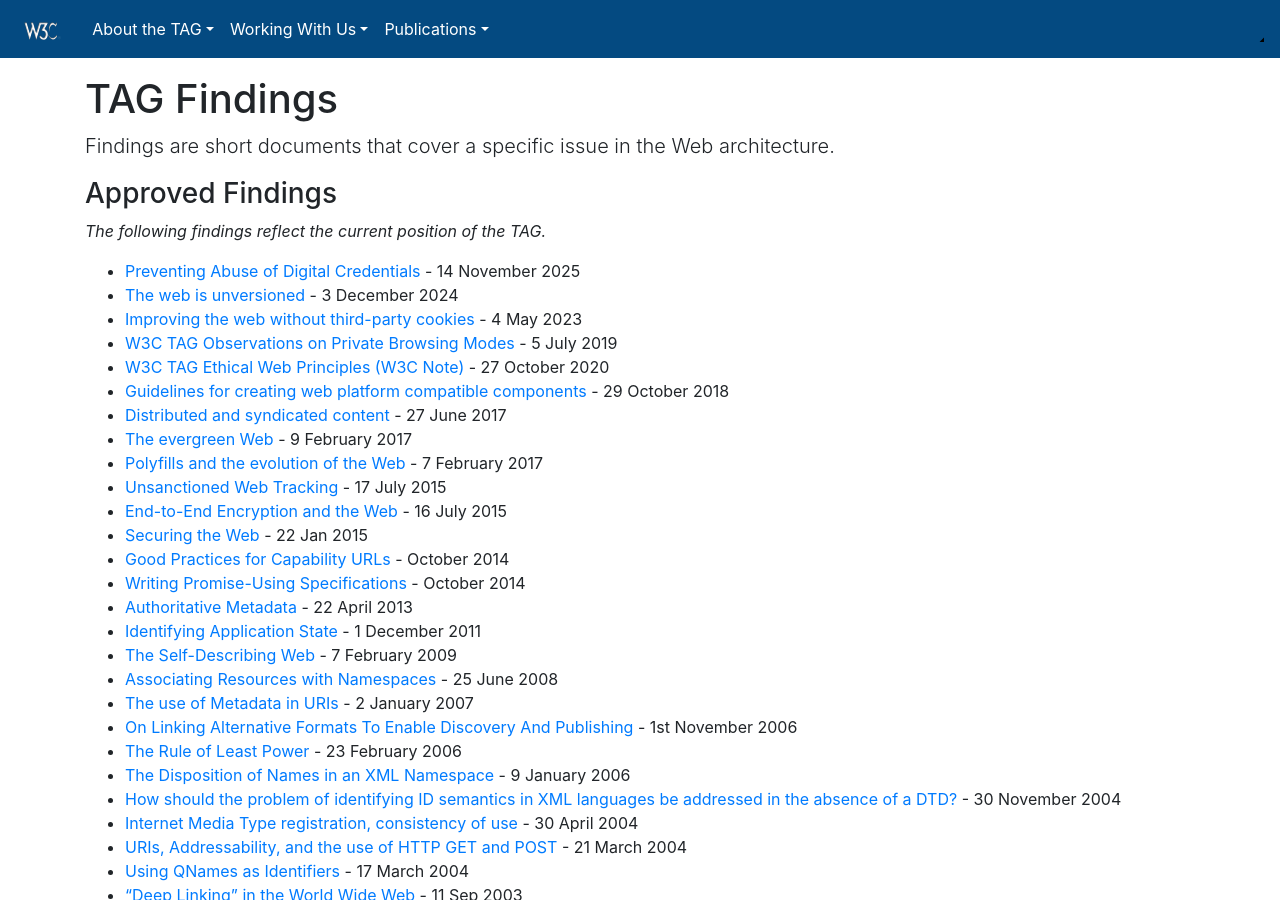
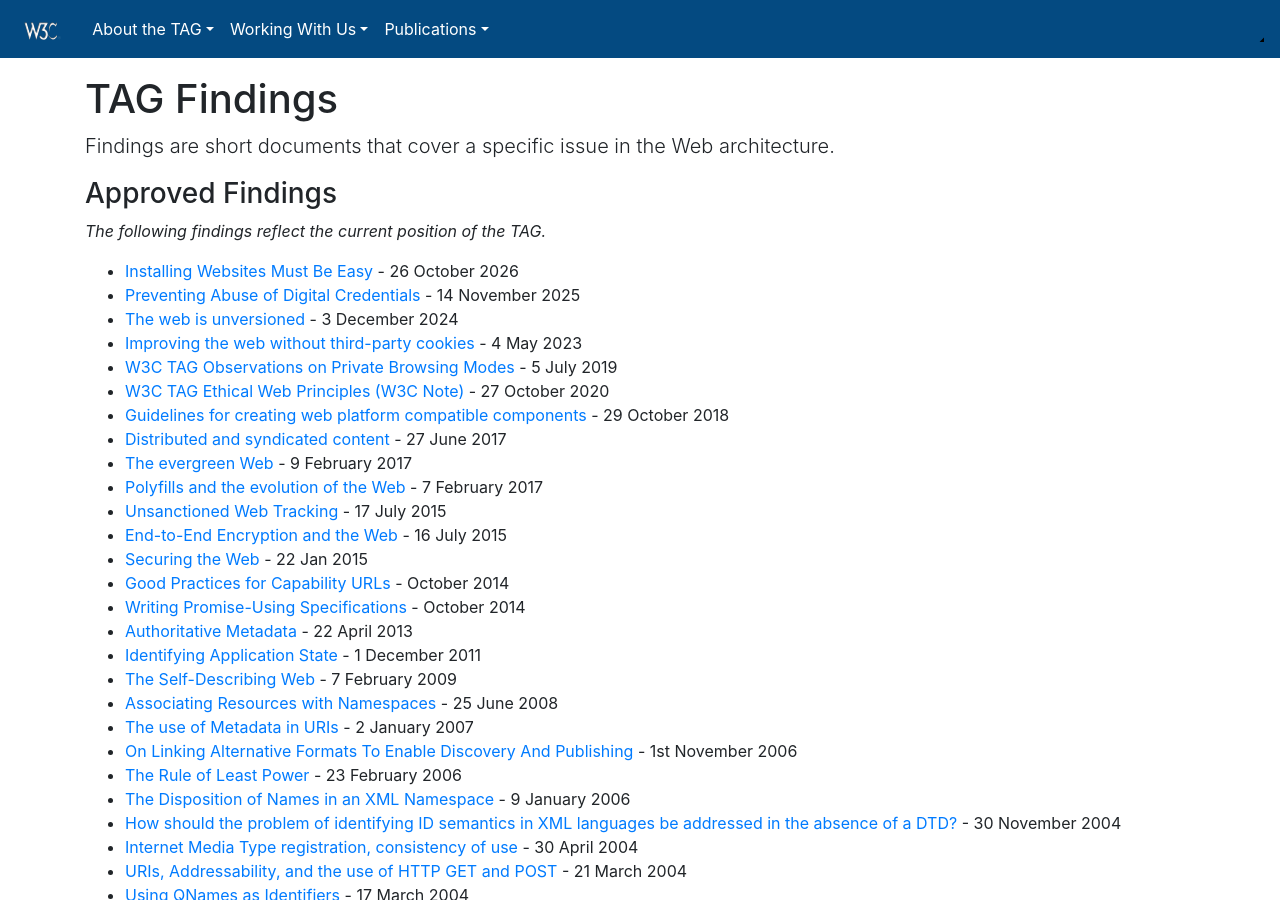
Before and after one commit to w3ctag/tag.w3.org, a Jekyll site: the page built from findings/index.md, in a window 1280 px wide and 900 px high. Built offline with Jekyll 4.4.1, drawn with Linux system fonts in a browser that asks for light colours; nearby versions of some CDN libraries; library files that are not in the unit come from our copies.

Commit message:
added install finding

```diff
--- a/findings/index.md
+++ b/findings/index.md
@@ -9,6 +9,7 @@ lead: Findings are short documents that cover a specific issue in the Web archit
 
 _The following findings reflect the current position of the TAG._
 
+* [Installing Websites Must Be Easy](https://www.w3.org/2001/tag/doc/installing-websites-must-be-easy/) - 26 October 2026
 * [Preventing Abuse of Digital Credentials](https://www.w3.org/2001/tag/doc/prevent-credential-abuse/) - 14 November 2025
 * [The web is unversioned](https://www.w3.org/2001/tag/doc/the-web-is-unversioned/) - 3 December 2024
 * [Improving the web without third-party cookies](https://www.w3.org/2001/tag/doc/web-without-3p-cookies/) - 4 May 2023
```
